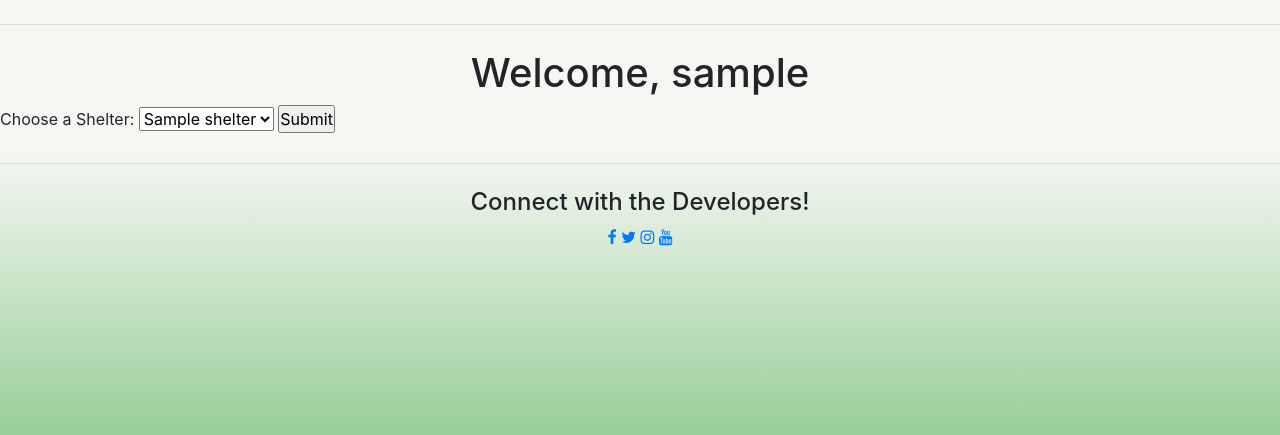
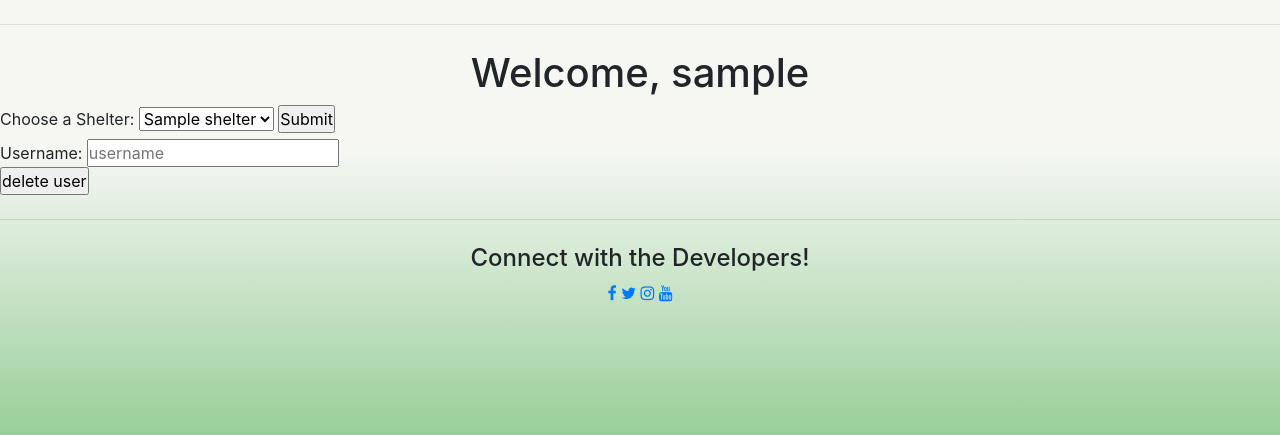
Before and after one commit to dominicfanucchi/FFF, a PHP site: page /employee.php in a window 1280 px wide. Shown: the part 136-571 px from the top of the page. Run offline with PHP 8.4, Linux system fonts and the light colour scheme; the visitor is signed in with stand-in values (Sample User, id 1); tables that the repository leaves empty or names only in its code hold one stand-in row (values such as "Sample post").

Commit message:
deleting user capabilities

```diff
--- a/employee.php
+++ b/employee.php
@@ -166,10 +166,24 @@
 	if (isset($_POST["dropdown"])) {
 		for($i = 0; $i < count($rows); $i++) {
 			if ($rows[$i]['Name'] == $_POST['dropdown']) {
-				echo "You entered " . $_POST['dropdown'] . " <br>";
+				echo "You chose " . $_POST['dropdown'] . " <br>";
 				//echo "$rowtext <br>"
 			}
 		}
+	}
+	?>
+
+	<form name="my_form" method="post" action="employee.php">
+		Username: <input type="text" name="username_delete" placeholder="username"></br>
+		<input type="submit" name="DeleteUser" value="delete user"/>
+	</form>
+
+	<?php
+	if (isset($_POST['DeleteUser'])) {
+		unset($_POST['DeleteUser']);
+		$db = get_connection();
+		$deletion = $db->prepare("CALL DeleteUser(?)");
+		$deletion->bind_param('s', $_SESSION["Username"]);
 	}
 	?>
 
```
